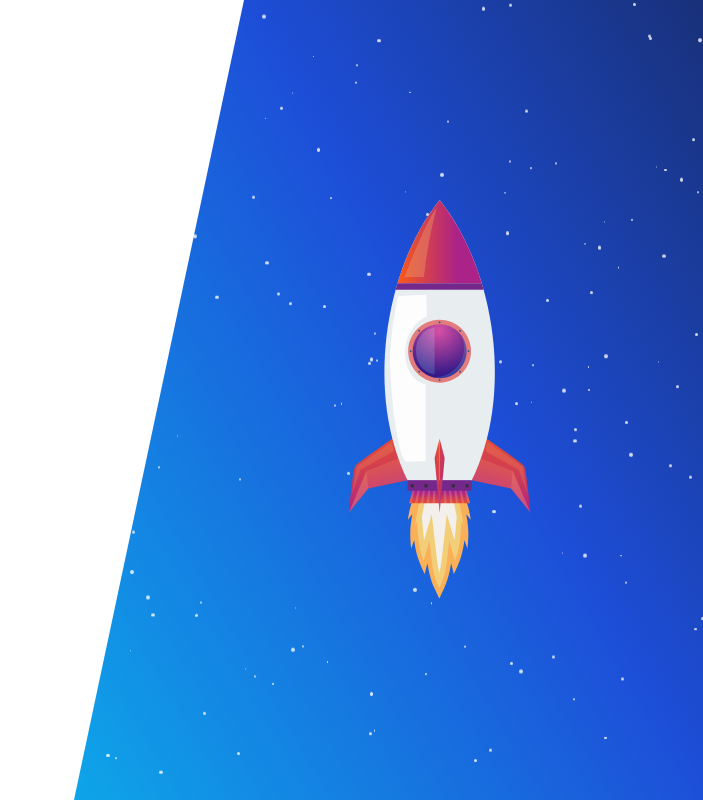
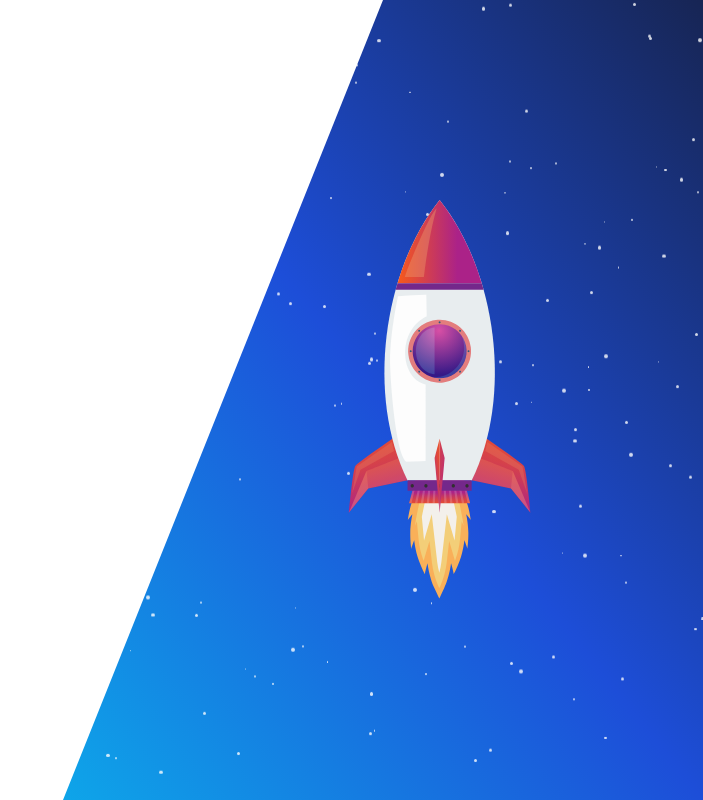
Before and after one commit to MohamedBechirMejri/upup-landing, a Next.js app: page / in a window 1280 px wide. Shown: the whole page, without its empty margins (577-1280 px from the left). Built offline with nearby package versions, Linux system fonts and the light colour scheme.

Commit message:
Refactor page layout and add gradient background

```diff
--- a/app/page.tsx
+++ b/app/page.tsx
@@ -5,8 +5,16 @@ export default function Home() {
   return (
     <div className="h-full grid grid-cols-[minmax(0,1fr),50vw] overflow-hidden">
       <div></div>
-      <div className="overflow-hidden relative">
-        <div className="bg-gradient-to-tr from-sky-500 via-blue-700 to-blue-950 h-full -skew-x-12 translate-x-24"></div>
+      <div className="overflow-hidden relative bg-gradient-to-tr from-sky-500 via-blue-700 to-blue-950 ">
+        <div
+          className="size-0 "
+          style={{
+            borderLeft: "20rem solid transparent",
+            borderRight: "0 solid transparent",
+            borderBottom: "100vh solid white",
+            transform: 'rotateX(180deg) rotateY(180deg)',
+          }}
+        ></div>
 
         <RocketSVG className="absolute top-1/2 left-1/2 h-1/2 z-20" />
         <Particles />
```
